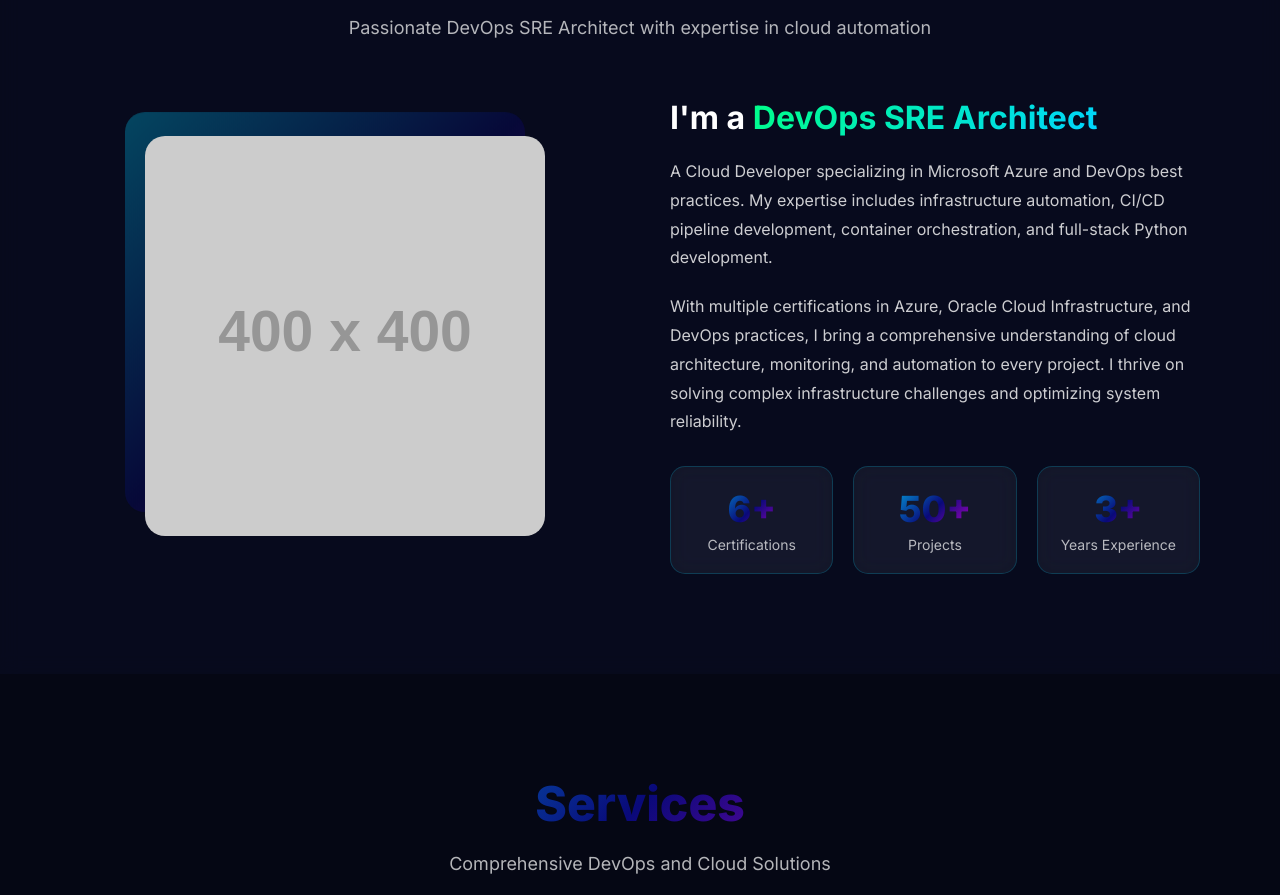
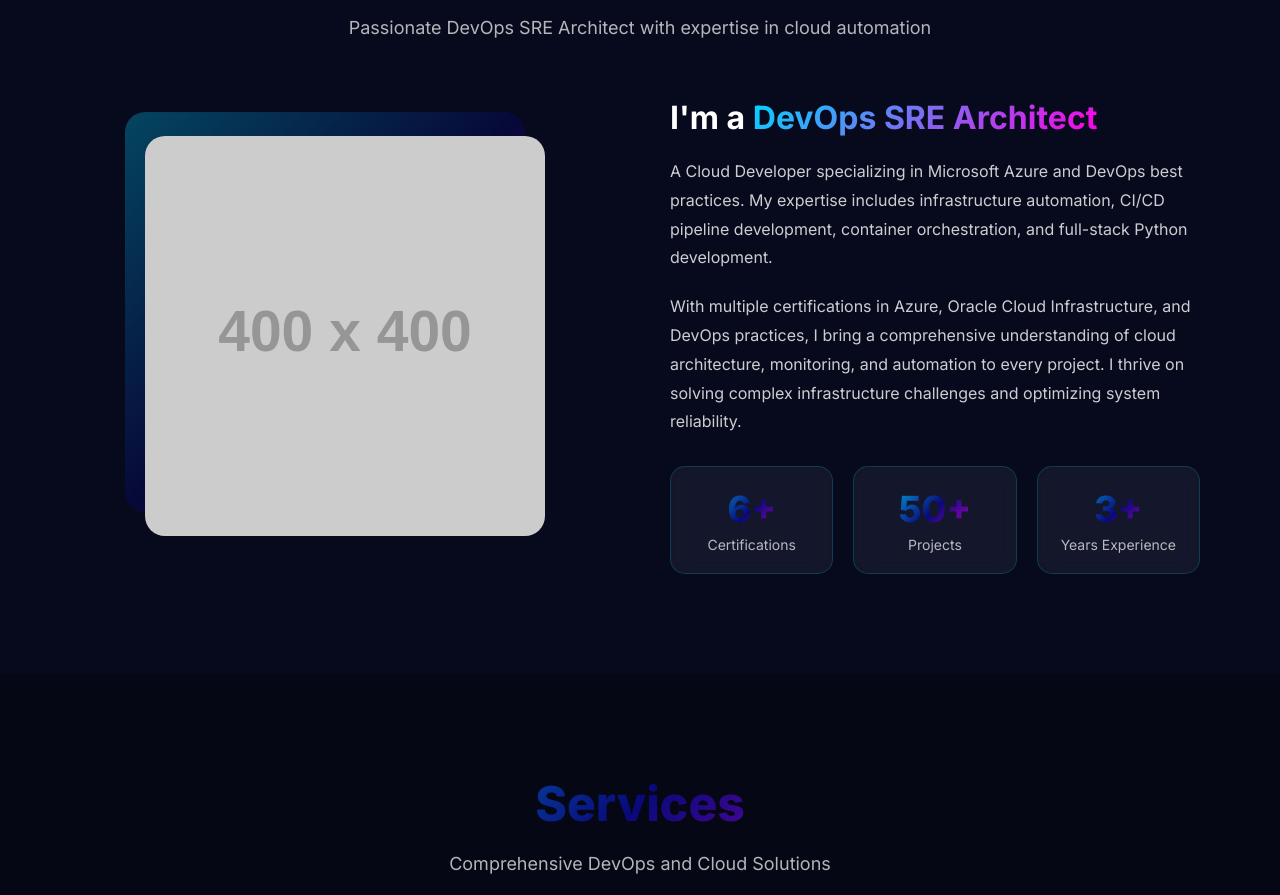
Before and after one commit to yaswanthkumarch/portfolio, a plain HTML site: page index.html in a window 1280 px wide. Shown: the part 962-1857 px from the top of the page. Drawn offline with nearby package versions, Linux system fonts and the light colour scheme; placeholder pictures from the web are drawn by us.

Commit message:
Update gradient background for about-text heading

```diff
--- a/index.html
+++ b/index.html
@@ -453,11 +453,12 @@
         }
 
         .about-text h3 span {
-            background: var(--gradient-3);
-            -webkit-background-clip: text;
-            -webkit-text-fill-color: transparent;
-            background-clip: text;
-        }
+    background: linear-gradient(135deg, #00D4FF 0%, #FF00E5 100%);
+    -webkit-background-clip: text;
+    -webkit-text-fill-color: transparent;
+    background-clip: text;
+    display: inline-block;
+}
 
         .about-text p {
             font-size: 16px;
```
